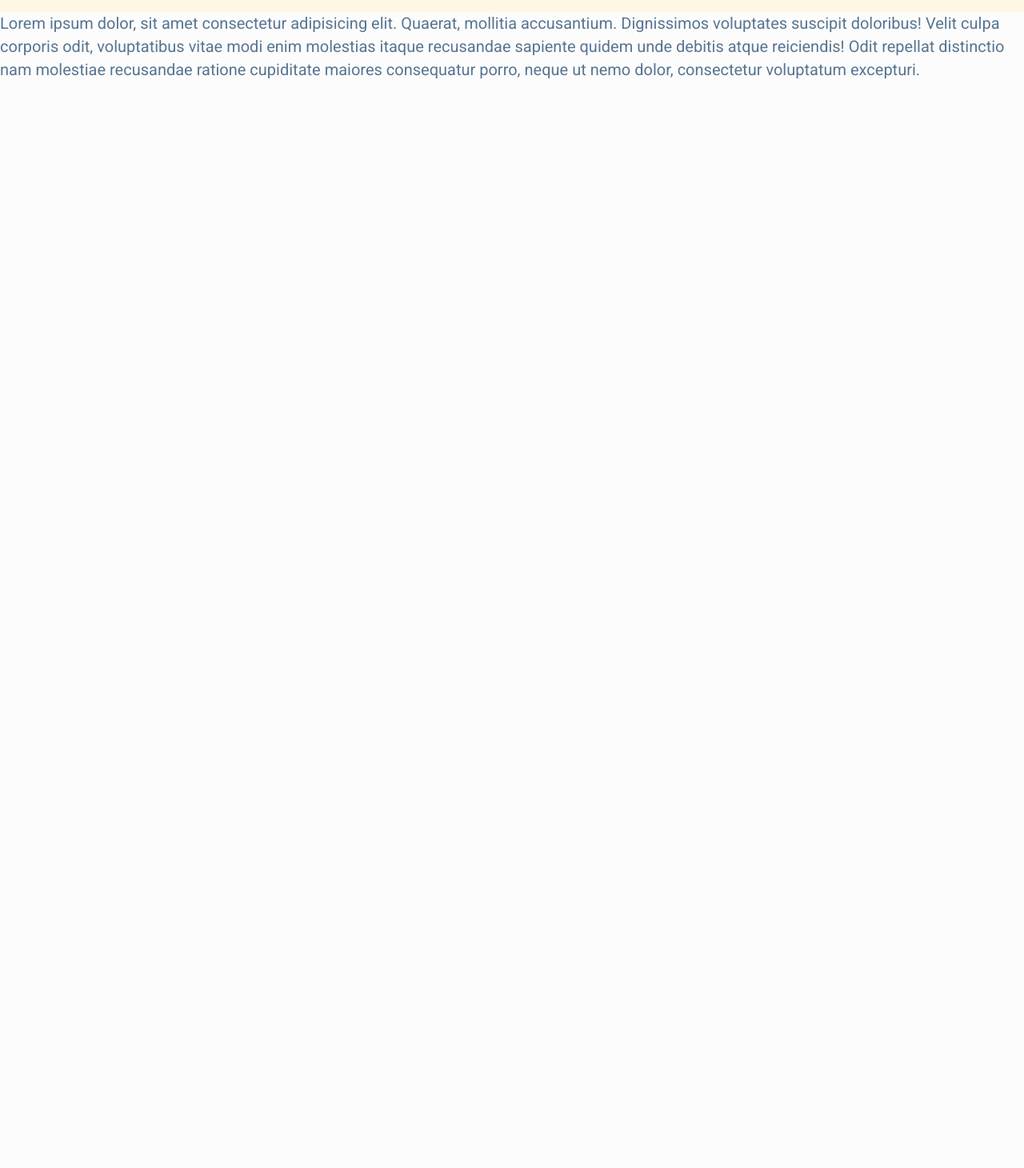
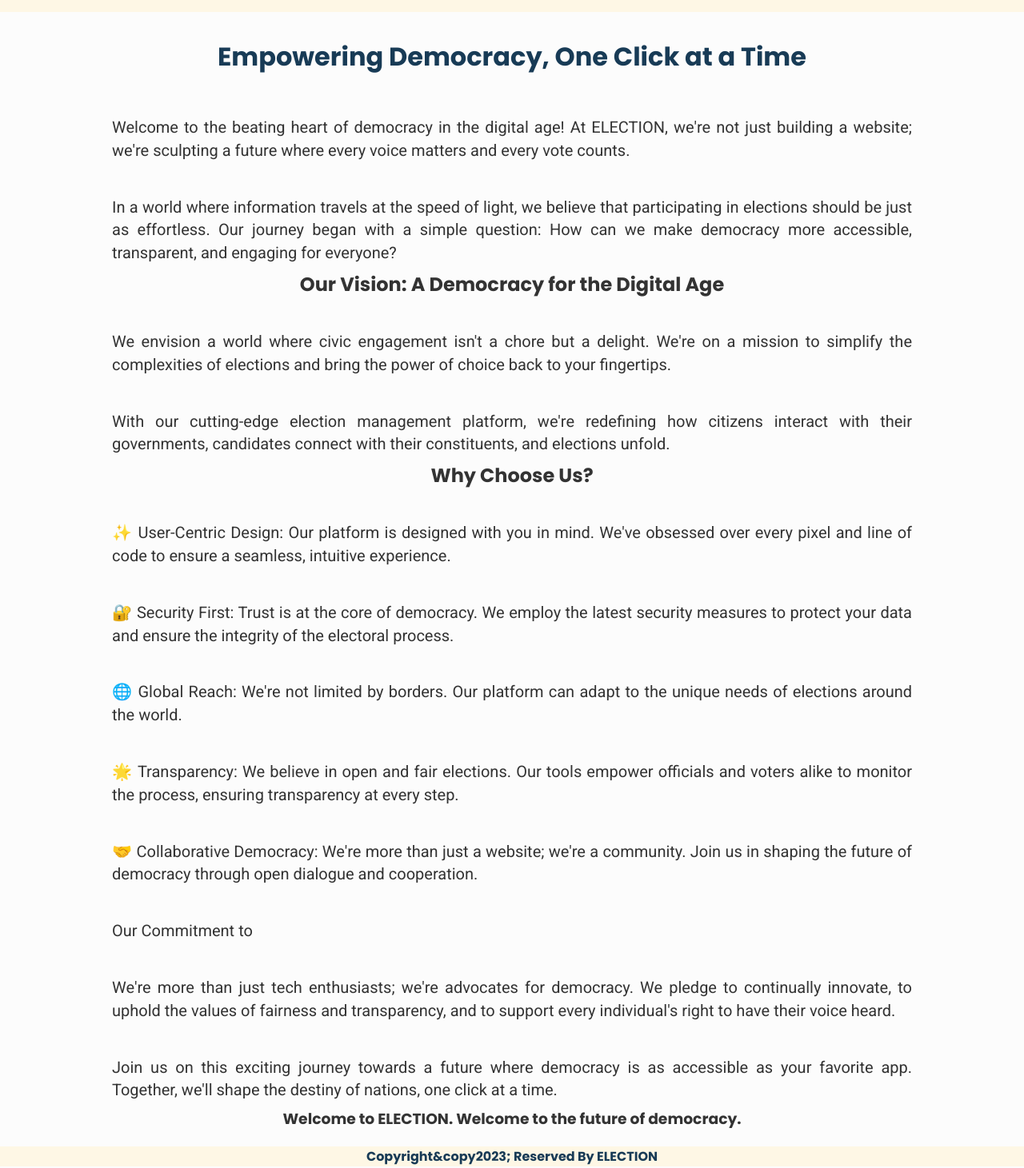
Before and after one commit to Shubham6972/EMS, a React (Vite) app in the folder client/: page /about in a window 1280 px wide. Shown: the part 45-1506 px from the top of the page at 80% size. Before the commit the page ends 800 px from the top, so only its background shows below. Built offline with nearby package versions, Linux system fonts and the light colour scheme.

Commit message:
designed home and about page

```diff
--- a/client/src/App.jsx
+++ b/client/src/App.jsx
@@ -7,7 +7,7 @@
 import Candidates from './pages/Candidates';
 import Login from './pages/Login';
 import Register from './pages/Register';
-
+import Footer from './components/Footer';
 import Header from './components/Header';
 
 export default function App() {
@@ -23,6 +23,7 @@
         <Route path  = '/login' element={<Login/>}/>
         <Route path  = '/register' element={<Register/>}/>
       </Routes>
+    <Footer/>
     </>
   )
 }
--- /dev/null
+++ b/client/src/Css/About.css
@@ -0,0 +1,18 @@
+.heading{
+    text-align: center;
+
+    padding-top:25px;
+}
+
+.content p{
+    margin:20px 70px 5px 70px;
+    padding:20px 70px 2px 70px;
+    color: #333;
+    text-align: justify;
+
+}
+
+.content h2,h3{
+    color:#333;
+    text-align: center;
+}
--- a/client/src/Css/Home.css
+++ b/client/src/Css/Home.css
@@ -4,7 +4,7 @@
 
 }
 
-button{
+.primary-btn{
     background-color: blueviolet;
     border-radius:6px;
     font-weight:900;
@@ -14,3 +14,42 @@
     margin-top: 25px;
 
 }
+
+.heading{
+    margin-top:7px;
+    margin-bottom: 20px;
+    padding-bottom: 10px;
+    text-align: center;
+}
+
+.container{
+    padding:15px 9%;
+    padding-bottom:100px;
+}
+
+.container .box-container{
+    display:grid;
+    grid-template-columns:repeat(auto-fit,minmax(270px,1fr));
+    gap:15px;
+}
+
+.container .box-container .box{
+    box-shadow: 0 5px 10px rgba(0,0,0,.2);
+    border-radius: 5px;
+    text-align: center;
+    padding:30px 20px;
+}
+
+.container .box-container .box h3{
+    font-size: 20px;
+    padding:10px 0;
+    line-height:1.8
+}
+
+.container .box-container .box p{
+    margin-top:10px;
+    color:#333;
+    display:inline-block;
+    font-size: 17px;
+    border-radius: 5px;
+}
--- /dev/null
+++ b/client/src/components/Footer.css
@@ -0,0 +1,6 @@
+.footer{
+    text-align: center;
+    background-color: #fef7e5;
+    margin-top:20px;
+    margin-bottom:2px;
+}
--- /dev/null
+++ b/client/src/components/Footer.jsx
@@ -0,0 +1,12 @@
+import React from 'react'
+import './Footer.css'
+
+export default function Footer() {
+  return (
+   <>
+    <div className="footer">
+      <h4>Copyright&copy2023; Reserved By ELECTION</h4>
+    </div>
+   </>
+  )
+}
--- a/client/src/components/Header.jsx
+++ b/client/src/components/Header.jsx
@@ -21,7 +21,7 @@
             <li><Link to='/election'className='hover-links' ><h3>Election</h3></Link></li>
             <li><Link to='/candidates'className='hover-links' ><h3>Candidates</h3></Link></li>
             <li><Link to='/login' className='hover-links secondary-btn' ><h3>Login</h3></Link></li>
-            <li><Link to='/register' className=' hover-links primary-btn' ><h3>Register</h3></Link></li>
+            <li><Link to='/register' className=' hover-links' ><h3>Register</h3></Link></li>
 
           </ul>
         </div>
--- a/client/src/pages/About.jsx
+++ b/client/src/pages/About.jsx
@@ -1,9 +1,73 @@
 import React from 'react'
+import '../Css/About.css'
 
 export default function About() {
   return (
-    <div>
-      <p>Lorem ipsum dolor, sit amet consectetur adipisicing elit. Quaerat, mollitia accusantium. Dignissimos voluptates suscipit doloribus! Velit culpa corporis odit, voluptatibus vitae modi enim molestias itaque recusandae sapiente quidem unde debitis atque reiciendis! Odit repellat distinctio nam molestiae recusandae ratione cupiditate maiores consequatur porro, neque ut nemo dolor, consectetur voluptatum excepturi.</p>
+    <>
+     <h1 className='heading'> Empowering Democracy, One Click at a Time</h1>
+
+    <div className="content">
+      <p>
+      Welcome to the beating heart of democracy in the digital age! At <span>ELECTION</span>, we're not just building a website; we're sculpting a future where every voice matters and every vote counts.
+      </p>
+<p>
+In a world where information travels at the speed of light, we believe that participating in elections should be just as effortless. Our journey began with a simple question: How can we make democracy more accessible, transparent, and engaging for everyone?
+</p>
+
+<h2>
+Our Vision: A Democracy for the Digital Age
+</h2>
+
+<p>
+We envision a world where civic engagement isn't a chore but a delight. We're on a mission to simplify the complexities of elections and bring the power of choice back to your fingertips.
+</p>
+
+<p>
+With our cutting-edge election management platform, we're redefining how citizens interact with their governments, candidates connect with their constituents, and elections unfold.
+</p>
+
+<h2>
+Why Choose Us?
+</h2>
+
+
+<p>
+✨ User-Centric Design: Our platform is designed with you in mind. We've obsessed over every pixel and line of code to ensure a seamless, intuitive experience.
+</p>
+
+<p>
+🔐 Security First: Trust is at the core of democracy. We employ the latest security measures to protect your data and ensure the integrity of the electoral process.
+</p>
+
+<p>
+🌐 Global Reach: We're not limited by borders. Our platform can adapt to the unique needs of elections around the world.
+</p>
+
+<p>
+🌟 Transparency: We believe in open and fair elections. Our tools empower officials and voters alike to monitor the process, ensuring transparency at every step.
+</p>
+
+<p>
+🤝 Collaborative Democracy: We're more than just a website; we're a community. Join us in shaping the future of democracy through open dialogue and cooperation.
+</p>
+
+<p>
+Our Commitment to
+</p>
+
+<p>
+We're more than just tech enthusiasts; we're advocates for democracy. We pledge to continually innovate, to uphold the values of fairness and transparency, and to support every individual's right to have their voice heard.
+</p>
+
+<p>
+Join us on this exciting journey towards a future where democracy is as accessible as your favorite app. Together, we'll shape the destiny of nations, one click at a time.
+</p>
+
+<h3>
+Welcome to ELECTION. Welcome to the future of democracy.
+</h3>
+
     </div>
+    </>
   )
 }
--- a/client/src/pages/Home.jsx
+++ b/client/src/pages/Home.jsx
@@ -27,9 +27,59 @@
       </div>
     </header>
 
-    <section>
+    <div className="heading">
+      <h2>Our Services</h2>
+    </div>
 
-    </section>
+    <div className="container">
+
+      <div className="box-container">
+        <div className="box">
+
+            <h3>Voter Registration</h3>
+            <p>User-friendly platform which allows eligible voters to register easily, update voter information, and verify their eligibility.</p>
+
+        </div>
+
+        <div className="box">
+
+            <h3>Candidate Registration</h3>
+            <p>Eligible Candidates can register for upcoming elections and get their candidature secured and update their profile and candidature form.</p>
+
+        </div>
+
+        <div className="box">
+
+            <h3>Candidate Information</h3>
+            <p>Registered Voters can view the profile of candidates they are gong to vote in upcoming election and choose the best candidate.</p>
+        </div>
+
+        <div className="box">
+
+            <h3>News Portal</h3>
+            <p>Get Real time updates of election dates and polling stations and code of conduct at one click through our well designed news portal.</p>
+
+        </div>
+
+        <div className="box">
+
+            <h3>Member Information</h3>
+            <p>Get Information about the current MLAs in the state assembly through our election portal and view their profiles and performance in the assembly.</p>
+
+        </div>
+
+        <div className="box">
+
+            <h3>Code Of Conduct</h3>
+            <p>Read election laws and code of conduct to be followed by candidates and voters to keeep themselves safe from any type of irregular practices.</p>
+
+        </div>
+
+      </div>
+    </div>
+
+
+
     </>
   )
 }
--- a/client/src/pages/Login.jsx
+++ b/client/src/pages/Login.jsx
@@ -2,8 +2,10 @@
 
 export default function Login() {
   return (
-    <div>
-
-    </div>
+    <>
+      <div className="center">
+        <h1>Login</h1>
+      </div>
+    </>
   )
 }
```
Also changed, not shown: client/src/assets/voter.png (added).
